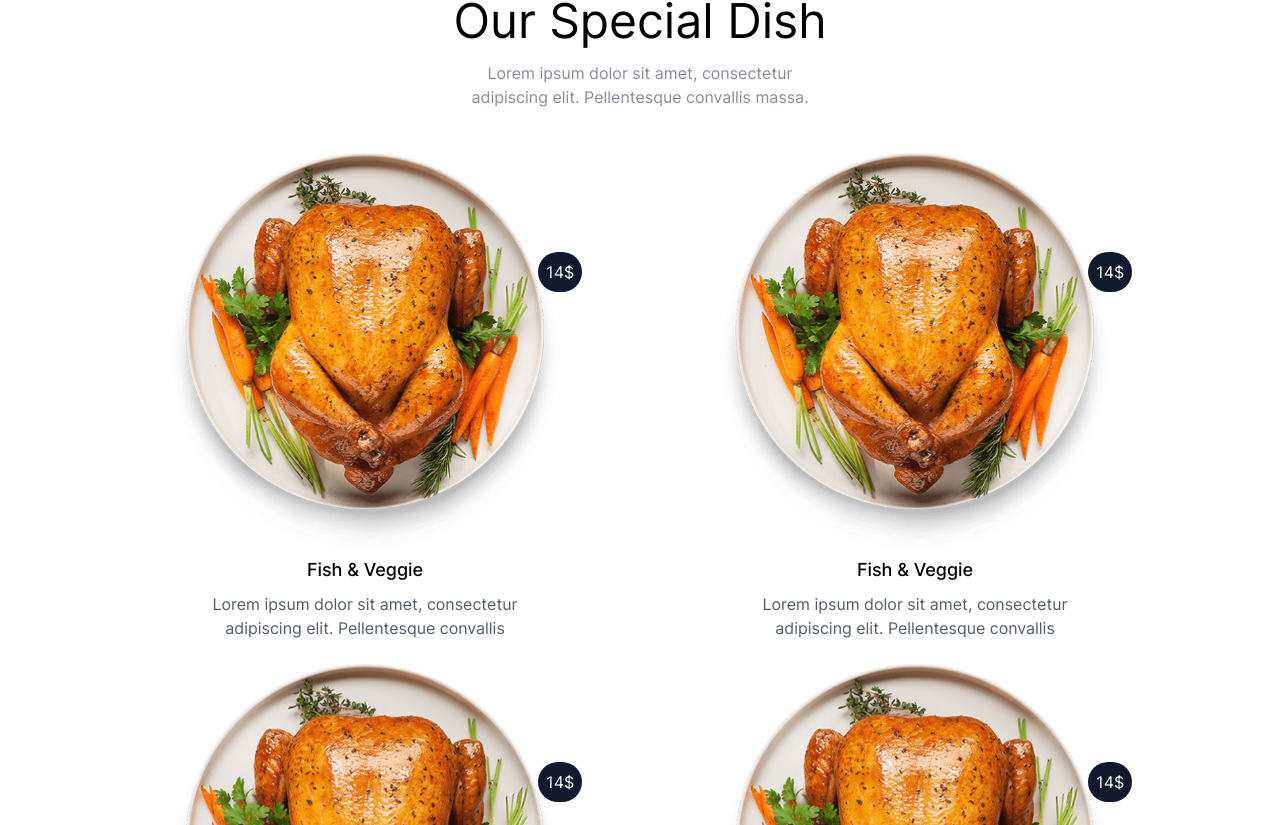
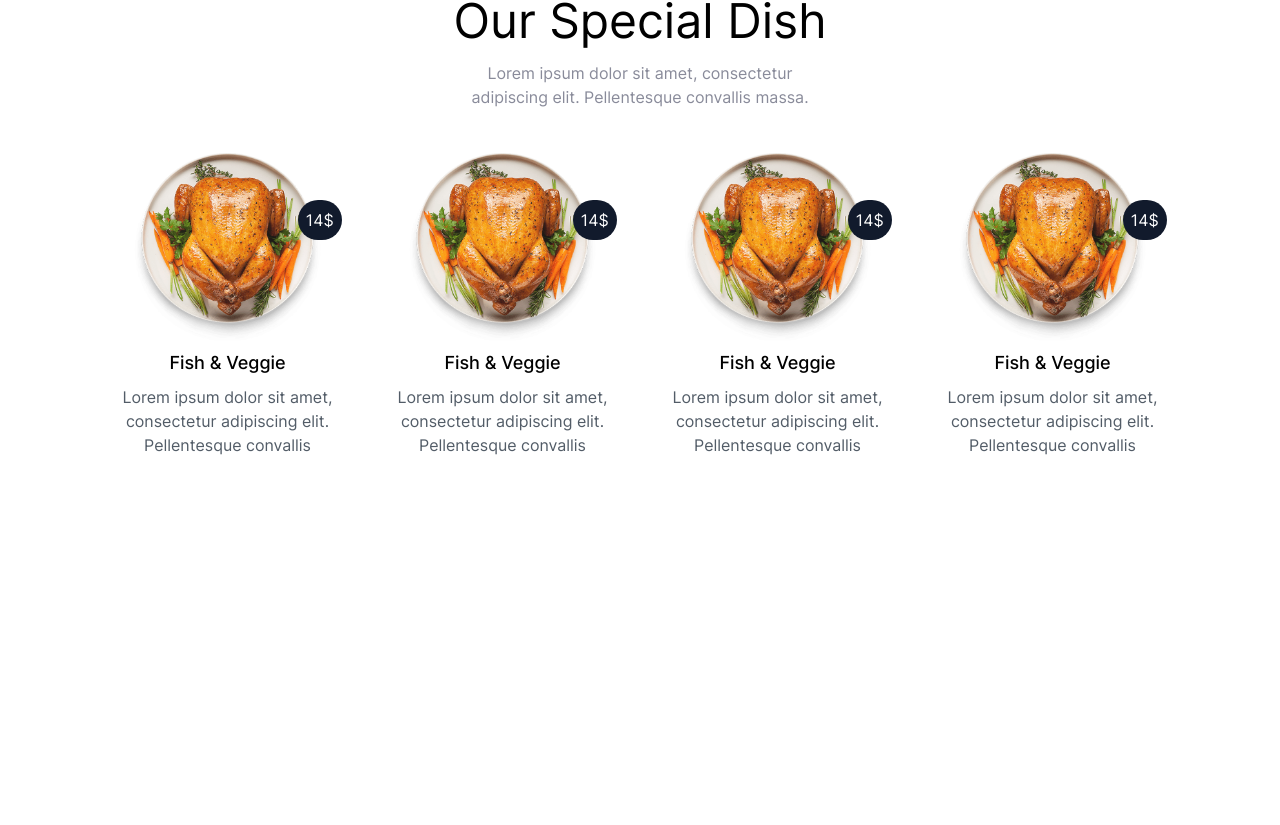
Before and after one commit to elisalimli/restuarant_demo, a Next.js app: page / in a window 1280 px wide. Shown: the part 775-1600 px from the top of the page. After the commit the page ends 1444 px from the top, so only its background shows below. Built offline with nearby package versions, Linux system fonts and the light colour scheme.

Commit message:
fix dish section layout

```diff
--- a/src/components/pages/Home/DishSection.tsx
+++ b/src/components/pages/Home/DishSection.tsx
@@ -30,6 +30,8 @@ const FoodListItem = () => {
   );
 };
 
+// todo refactor
+
 const DishSection = () => {
   return (
     <section id='dishes' className='my-40 p-2'>
@@ -44,7 +46,7 @@ const DishSection = () => {
 
       {/* Food list */}
 
-      <ul className='my-10 grid grid-cols-1 gap-4 md:grid-cols-2 2xl:grid-cols-4'>
+      <ul className='my-10 grid grid-cols-1 gap-4 md:grid-cols-2 lg:grid-cols-4'>
         {[1, 1, 1, 1].map((_, index) => (
           <FoodListItem key={`home-food-list-item-${index}`} />
         ))}
```
